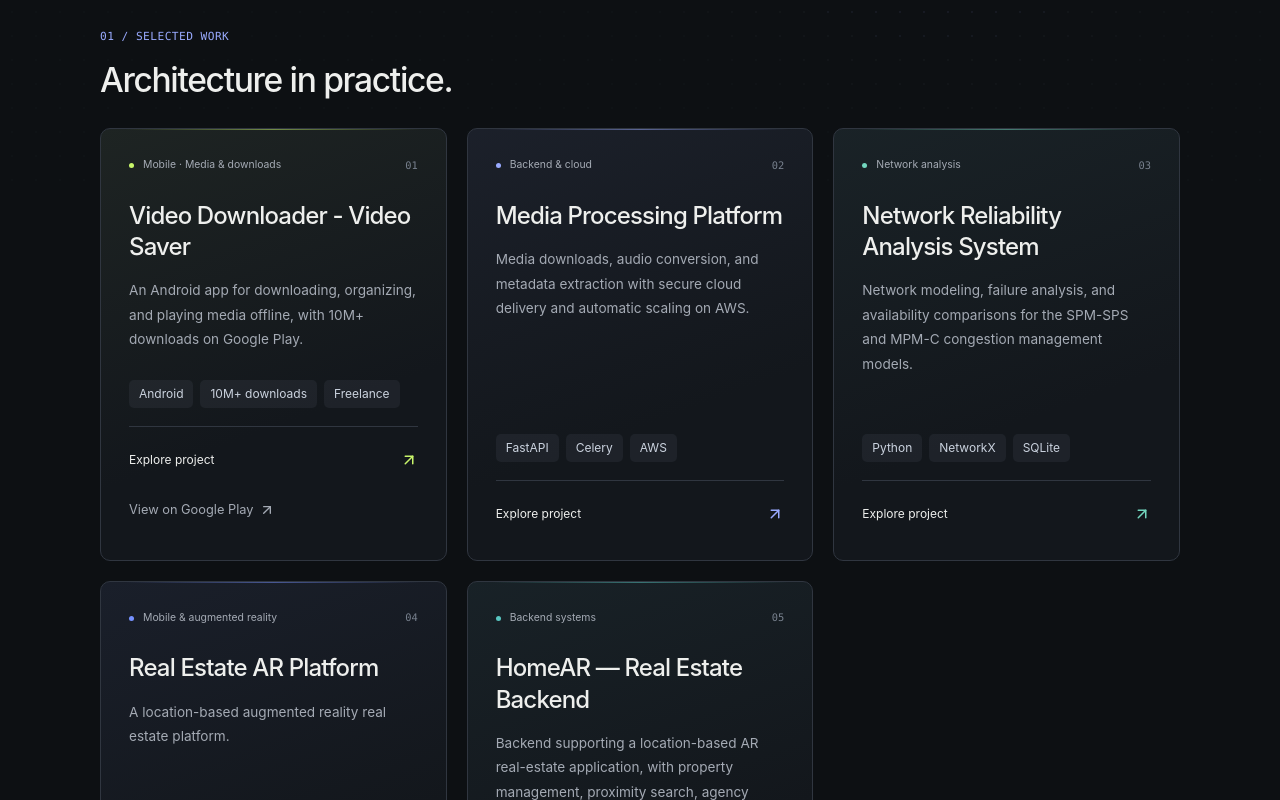
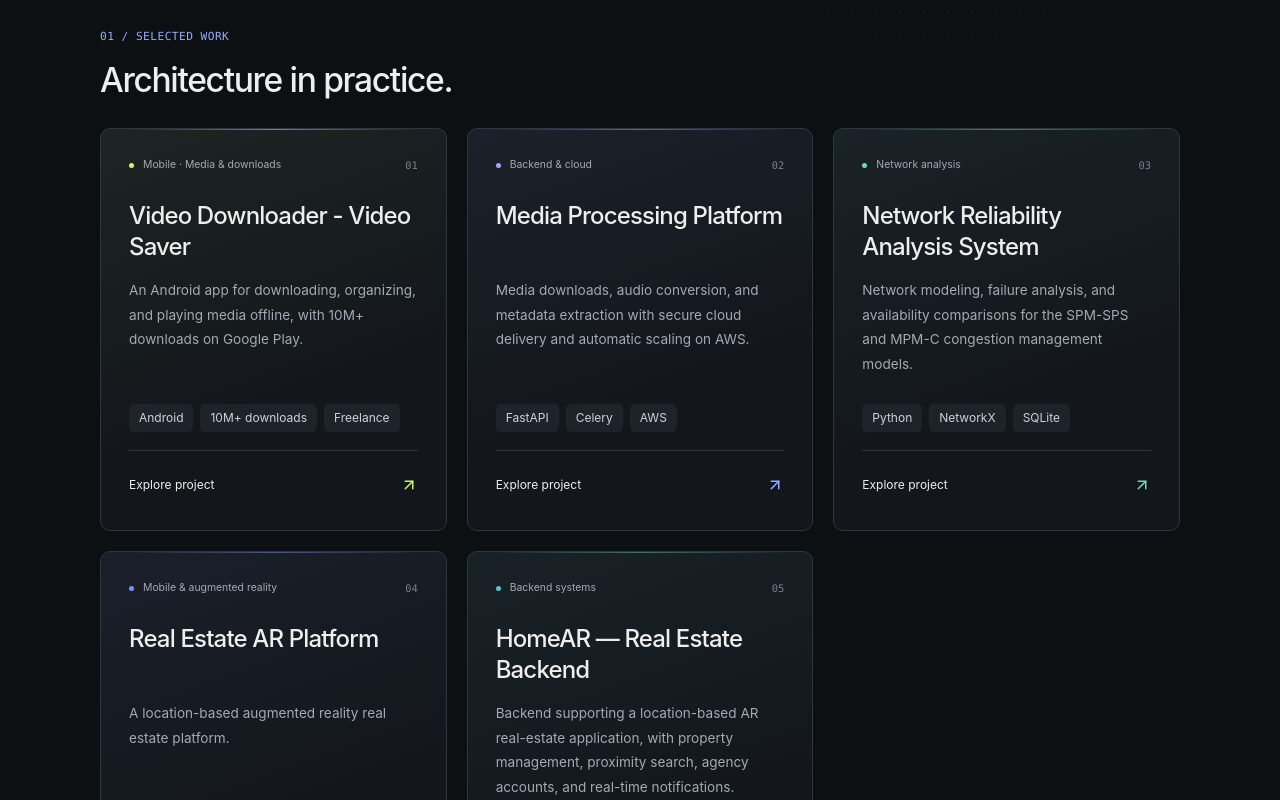
Before and after one commit to ismailrq/ismailrq, a Next.js app: page / in a window 1280 px wide. Shown: the part 600-1400 px from the top of the page. Built offline with nearby package versions, Linux system fonts and the light colour scheme.

Commit message:
Align work card content and remove external card links

```diff
--- a/app/globals.css
+++ b/app/globals.css
@@ -65,21 +65,21 @@ button, summary { cursor: pointer; }
 .minimal-section-heading h2 { margin: 0; font-size: clamp(1.6rem, 3vw, 2.1rem); font-weight: 550; line-height: 1.2; letter-spacing: -.04em; }
 .projects-grid { display: grid; grid-template-columns: repeat(3, minmax(0, 1fr)); gap: 20px; }
 .project-card { position: relative; display: flex; flex-direction: column; min-width: 0; overflow: hidden; border: 1px solid var(--border); border-radius: 10px; background: linear-gradient(160deg, color-mix(in srgb, var(--project-accent, var(--cobalt)) 5%, #15191f), #13171c 65%); padding: 28px; }
+.projects-grid > .project-card { display: grid; grid-template-rows: subgrid; grid-row: span 5; row-gap: 0; }
 .project-card::before { position: absolute; content: ""; inset: 0 24px auto; height: 1px; background: linear-gradient(90deg, transparent, var(--project-accent, var(--cobalt)), transparent); opacity: .5; }
-.project-card-top { display: flex; align-items: center; justify-content: space-between; gap: 12px; }
+.project-card-top { display: flex; align-items: center; justify-content: space-between; align-self: start; gap: 12px; }
 .project-category { display: flex; align-items: center; gap: 9px; color: var(--muted); font-size: .65rem; line-height: 1.6; }
 .project-category i { width: 5px; height: 5px; flex: 0 0 5px; border-radius: 50%; background: var(--project-accent, var(--cobalt)); }
 .project-number { color: var(--quiet); font-family: var(--font-geist-mono); font-size: .65rem; }
 .project-label { color: var(--quiet); font-family: var(--font-geist-mono); font-size: .6rem; line-height: 1.6; letter-spacing: .04em; }
 .project-card h3 { margin: 26px 0 16px; font-weight: 550; font-size: 1.5rem; letter-spacing: -.035em; line-height: 1.3; }
 .project-card > p { color: var(--muted); font-size: .85rem; line-height: 1.8; margin: 0 0 28px; }
-.project-highlights { display: flex; flex-wrap: wrap; gap: 7px; list-style: none; margin: auto 0 0; padding: 0; }
+.project-highlights { display: flex; flex-wrap: wrap; align-content: start; align-items: flex-start; gap: 7px; list-style: none; margin: 0; padding: 0; }
 .project-highlights li, .project-technology-labels li { padding: 5px 10px; border-radius: 5px; background: rgba(180,194,217,.065); color: #cbd3df; font-size: .75rem; line-height: 1.5; }
 .project-case-link { display: flex; align-items: center; justify-content: space-between; gap: 12px; min-height: 52px; border-top: 1px solid var(--border); margin-top: 18px; padding-top: 16px; color: var(--foreground); font-size: .75rem; }
 .project-case-link::after { position: absolute; content: ""; inset: 0; }
 .project-case-link svg { color: var(--project-accent, var(--cobalt)); transition: transform 180ms ease; }
 .project-case-link:hover svg { transform: translate(2px, -2px); }
-.project-external-link { position: relative; z-index: 1; align-self: flex-start; min-height: 44px; margin-top: 10px; }
 .simple-tags { display: flex; flex-wrap: wrap; gap: 8px; padding: 0; margin: 20px 0 0; list-style: none; }
 .simple-tags li { border: 1px solid var(--border); background: rgba(255,255,255,.015); padding: 5px 9px; border-radius: 4px; font-family: var(--font-geist-mono); color: var(--muted); font-size: .65rem; line-height: 1.5; }
 .project-page.page-container { max-width: 740px; padding-block: 28px 48px; }
--- a/components/portfolio/sections.tsx
+++ b/components/portfolio/sections.tsx
@@ -59,11 +59,6 @@ export function ProjectsSection() {
                 {presentation.highlights.map(technology => <li key={technology}>{technology}</li>)}
               </ul>
               <Link className="project-case-link" href={`/work/${project.slug}`} aria-label={`Explore ${project.name}`}>Explore project <ArrowUpRight size={18} aria-hidden="true" /></Link>
-              {project.url ? (
-                <a className="project-external-link text-link" href={project.url} target="_blank" rel="noopener noreferrer">
-                  {project.urlLabel ?? "View project"} <ArrowUpRight size={16} aria-hidden="true" />
-                </a>
-              ) : null}
             </article>
           );
         })}
```
